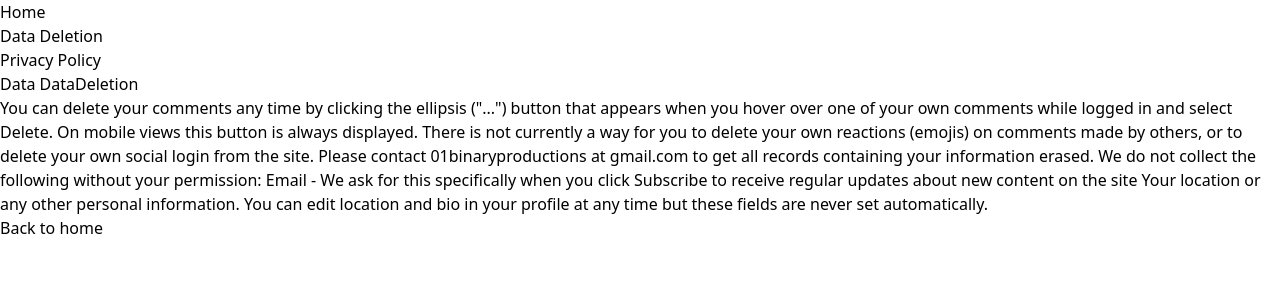
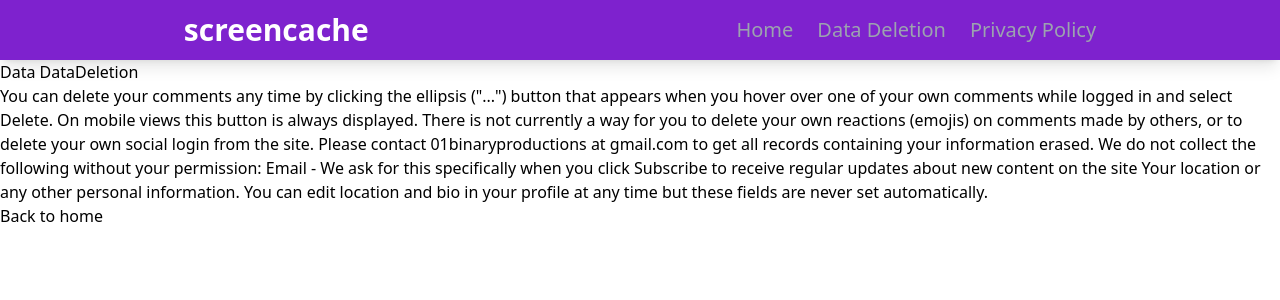
Before and after one commit to CjDupre/crystallineaesthetic, a Next.js app: page /posts/datadeletion in a window 1280 px wide. Shown: the top 300 px of the page. Built offline with nearby package versions, Linux system fonts and the light colour scheme.

Commit message:
little progress on nav

```diff
--- a/pages/posts/datadeletion.tsx
+++ b/pages/posts/datadeletion.tsx
@@ -3,27 +3,31 @@ import Link from 'next/link';
 export default function DataDeletion() {
     return (
         <>
-            <nav>
-                <div>
-                    <ul>
-                        <li>
+            <nav class="bg-purple-700 shadow-lg">
+                <div class="container mx-auto">
+                    <div class="sm:flex justify-around">
+                        <a href="#" class="text-white text-3xl font-bold p-3">screencache</a>
+                        <ul class="text-gray-400 sm:self-center text-xl border-t sm:border-none ">
+
+                            <li class="sm:inline-block">
                                 <Link href="/">
-                                <a>Home</a>
+                                    <a class="p-3 hover:text-white">Home</a>
                                 </Link>
                             </li>
-                        <li>
+                            <li class="sm:inline-block">
                                 {' '}
                                 <Link href="/posts/datadeletion">
-                                <a>Data Deletion</a>
+                                    <a class="p-3 hover:text-white">Data Deletion</a>
                                 </Link>
                             </li>
-                        <li>
+                            <li class="sm:inline-block">
                                 {' '}
                                 <Link href="/posts/privacypolicy">
-                                <a>Privacy Policy</a>
+                                    <a class="p-3 hover:text-white">Privacy Policy</a>
                                 </Link>
                             </li>
                         </ul>
+                    </div>
                 </div>
             </nav>
 
```
Lines whose indentation alone changed are shown as unchanged.
